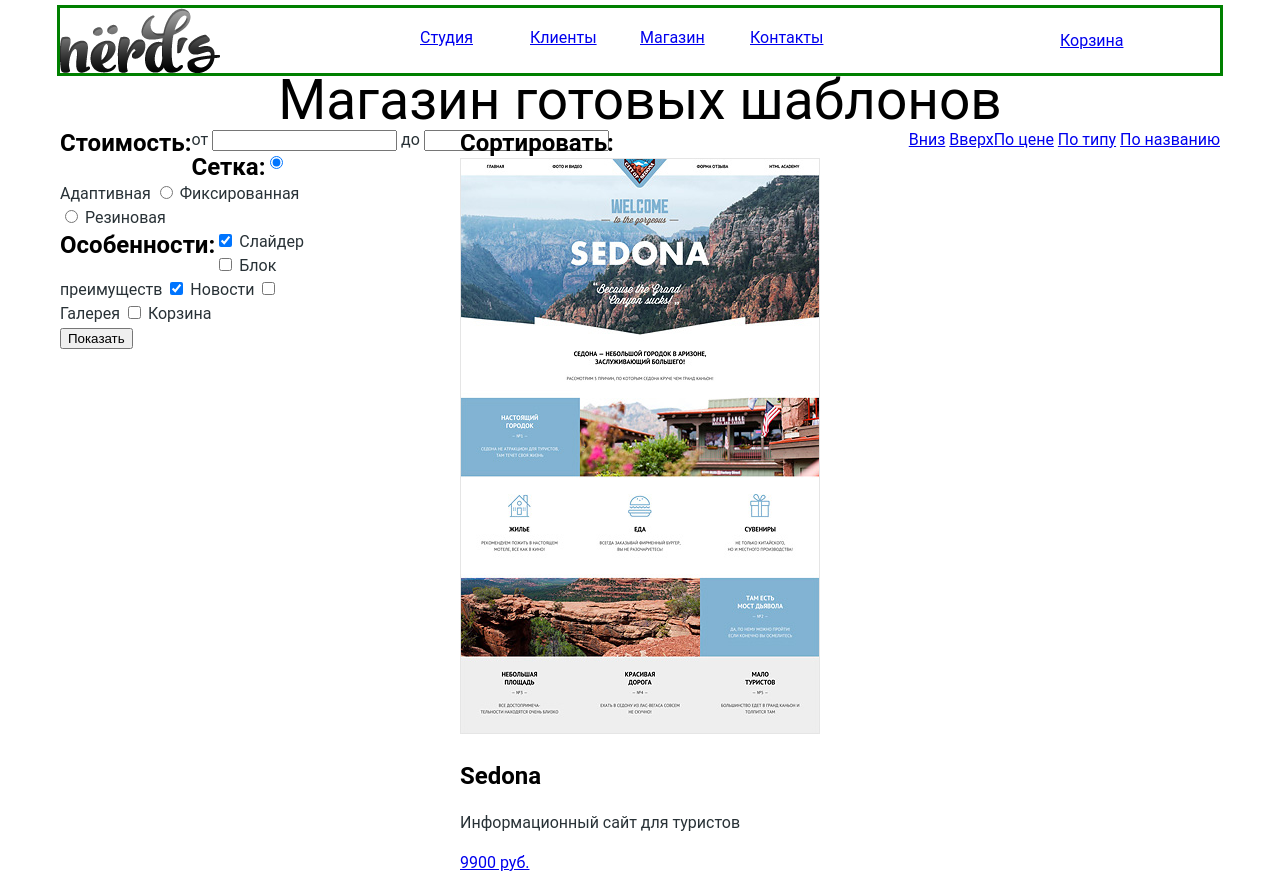
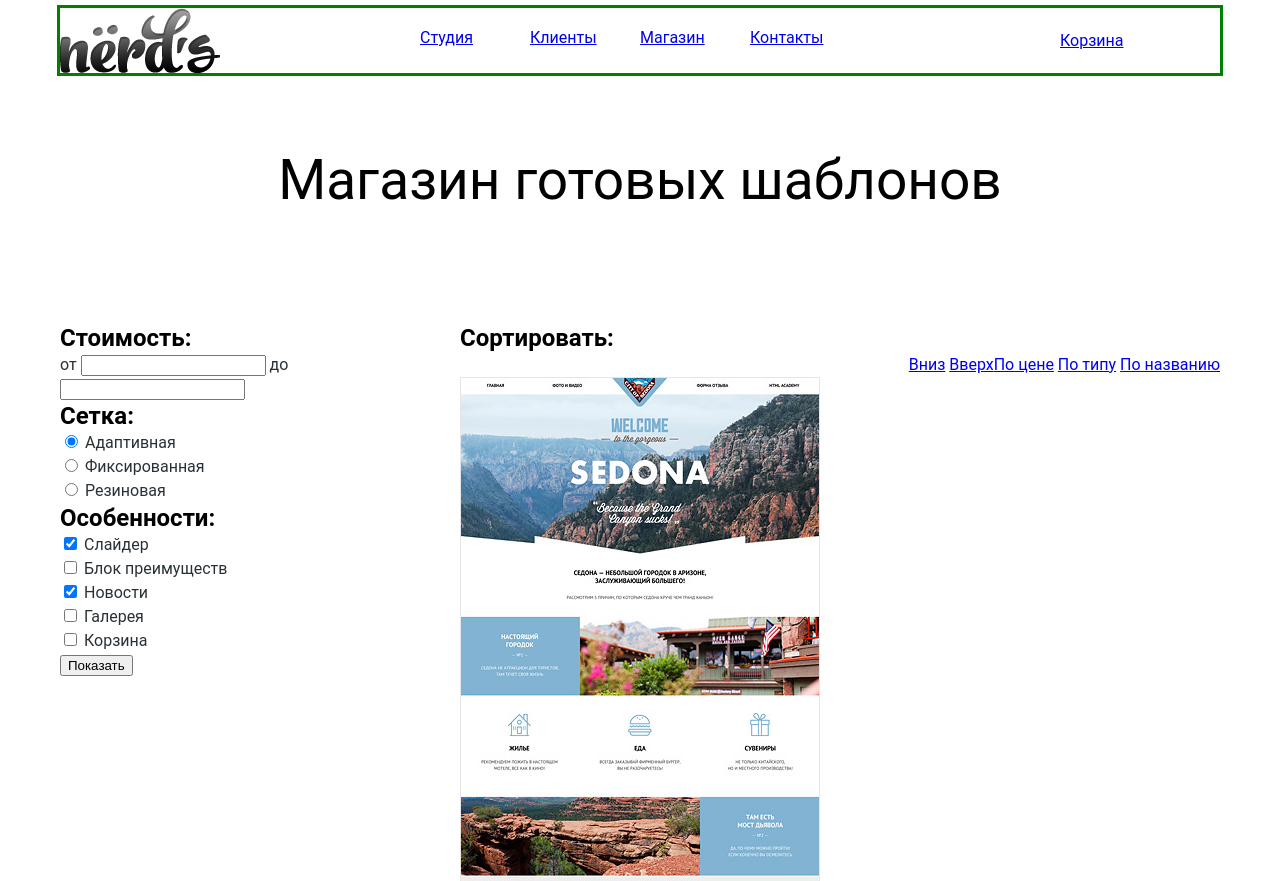
Before and after one commit to demidemid/201223-nerds, a plain HTML site: page catalog.html in a window 1280 px wide. Shown: the top 881 px of the page. Drawn offline with Linux system fonts and the light colour scheme.

Commit message:
доделал сетку

```diff
--- a/catalog.html
+++ b/catalog.html
@@ -36,7 +36,7 @@
     <main>
       <div class="container clearfix">
         <form class="form" action="#" method="post" name="features">
-          <div class="slider">
+          <div class="form-slider">
             <h2 class="title-2">Стоимость:</h2>
             <div class="slider-price">
               <div class="toggle">
@@ -57,25 +57,41 @@
           </div>
           <div class="slider-network">
             <h2 class="title-2">Сетка:</h2>
+            <div class="network-slide">
               <input type="radio" name="network" id="slide-1" value="adaptive" checked>
               <label class="slider-text" for="slide-1">Адаптивная</label>
+            </div>
+            <div class="network-slide">
               <input type="radio" name="network" id="slide-2" value="fixed">
               <label class="slider-text" for="slide-2">Фиксированная</label>
+            </div>
+            <div class="network-slide">
               <input type="radio" name="network" id="slide-3" value="rubber">
               <label class="slider-text" for="slide-3">Резиновая</label>
             </div>
+          </div>
           <div class="slider-option">
             <h2 class="title-2">Особенности:</h2>
+            <div class="option-slide">
               <input type="checkbox" name="slider" id="option-1" checked>
               <label class="slider-text" for="option-1">Слайдер</label>
+            </div>
+            <div class="option-slide">
               <input type="checkbox" name="features" id="option-2">
               <label class="slider-text" for="option-2">Блок преимуществ</label>
+            </div>
+            <div class="option-slide">
               <input type="checkbox" name="news" id="option-3" checked>
               <label class="slider-text" for="option-3">Новости</label>
+            </div>
+            <div class="option-slide">
               <input type="checkbox" name="gallery" id="option-4">
               <label class="slider-text" for="option-4">Галерея</label>
+            </div>
+            <div class="option-slide">
               <input type="checkbox" name="basket" id="option-5">
               <label class="slider-text" for="option-5">Корзина</label>
+            </div>
           </div>
           <input class="form-btn" type="submit" value="Показать">
         </form>
--- a/css/style.css
+++ b/css/style.css
@@ -67,6 +67,8 @@ h2 {
 
 .main-title-catalog {
   text-align: center;
+  padding-top: 80px;
+  padding-bottom: 115px;
   margin: 0;
 }
 
@@ -122,6 +124,7 @@ h2 {
 .content-left-list {
   padding: 0;
   margin: 0;
+  list-style: none;
 }
 
 
@@ -149,11 +152,20 @@ h2 {
 .content-right-list {
   margin: 0;
   padding: 0;
+  list-style: none;
 }
 
 .list-item {
   float: left;
   width: 110px;
+}
+
+.figure {
+  float: left;
+}
+
+.criterion {
+  float: left;
 }
 
 .logos {
@@ -196,8 +208,16 @@ h2 {
 }
 
 .title-2 {
-  float: left;
+  width: 160px;
   margin: 0;
+}
+
+.network-slide {
+  display: block;
+}
+
+.option-slide {
+  display: block;
 }
 
 .separate-item {
@@ -267,6 +287,16 @@ h2 {
   float: left;
 }
 
+.login-message {
+  width: 360px;
+  margin-right: 40px;
+}
+
+.email-message {
+  width: 360px;
+  margin-right: 40px;
+}
+
 .form-mail {
   float: right;
 }
```
Lines whose indentation alone changed are shown as unchanged.
